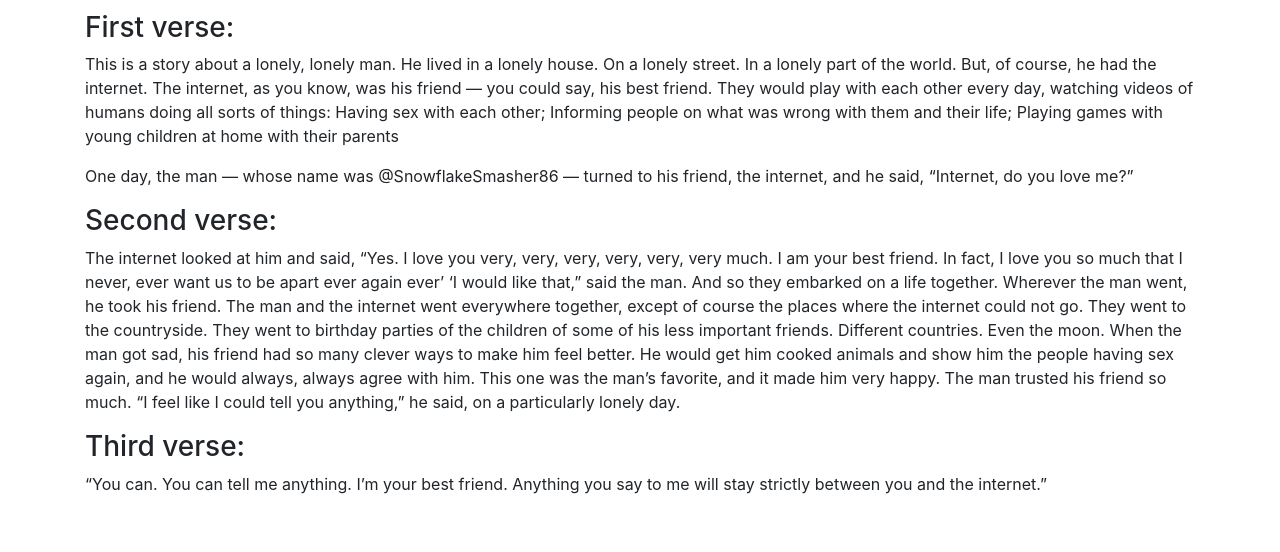
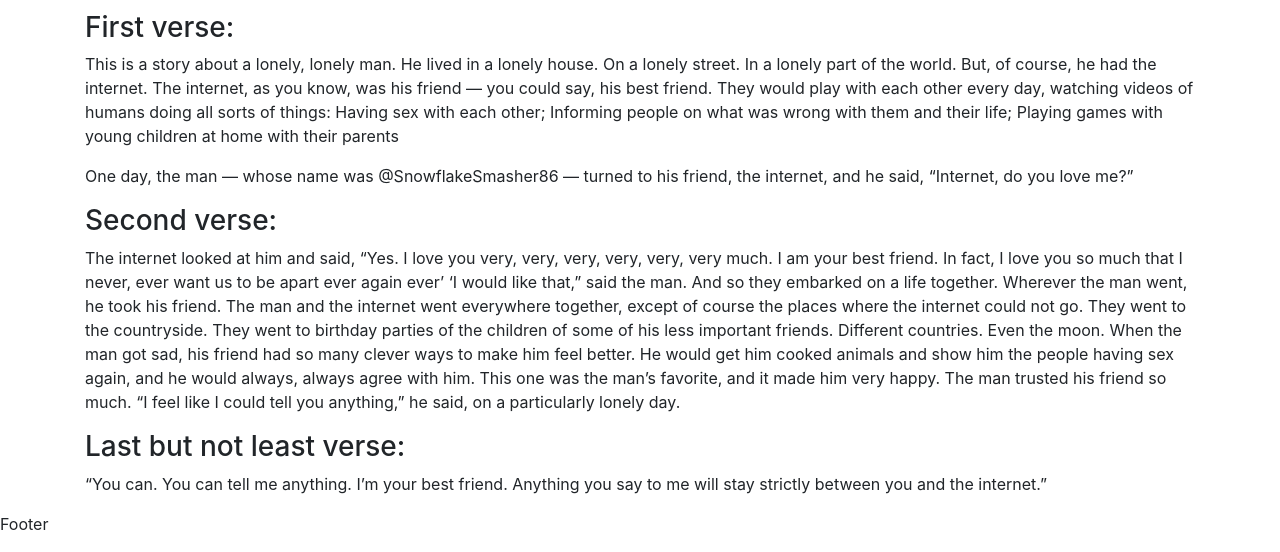
Before and after one commit to danielmark0116/learning-git-2, a plain HTML site: page index.html in a window 1280 px wide. Shown: the part 354-906 px from the top of the page. Before the commit the page ends 866 px from the top, so only its background shows below. Drawn offline with nearby package versions, Linux system fonts and the light colour scheme.

Commit message:
Change of titles and add footer

```diff
--- a/index.html
+++ b/index.html
@@ -25,11 +25,14 @@
             The internet looked at him and said, “Yes. I love you very, very, very, very, very, very much. I am your best friend. In fact, I love you so much that I never, ever want us to be apart ever again ever’
     ‘I would like that,” said the man. And so they embarked on a life together. Wherever the man went, he took his friend. The man and the internet went everywhere together, except of course the places where the internet could not go. They went to the countryside. They went to birthday parties of the children of some of his less important friends. Different countries. Even the moon. When the man got sad, his friend had so many clever ways to make him feel better. He would get him cooked animals and show him the people having sex again, and he would always, always agree with him. This one was the man’s favorite, and it made him very happy. The man trusted his friend so much. “I feel like I could tell you anything,” he said, on a particularly lonely day.
         </p>
-        <h3>Third verse:</h3>
+        <h3>Last but not least verse:</h3>
         <p>
             “You can. You can tell me anything. I’m your best friend. Anything you say to me will stay strictly between you and the internet.”
         </p>
     </div>
+    <footer>
+        <p>Footer</p>
+    </footer>
     <script src="https://code.jquery.com/jquery-3.3.1.slim.min.js" integrity="sha384-q8i/X+965DzO0rT7abK41JStQIAqVgRVzpbzo5smXKp4YfRvH+8abtTE1Pi6jizo" crossorigin="anonymous"></script>
     <script src="https://cdnjs.cloudflare.com/ajax/libs/popper.js/1.14.7/umd/popper.min.js" integrity="sha384-UO2eT0CpHqdSJQ6hJty5KVphtPhzWj9WO1clHTMGa3JDZwrnQq4sF86dIHNDz0W1" crossorigin="anonymous"></script>
     <script src="https://stackpath.bootstrapcdn.com/bootstrap/4.3.1/js/bootstrap.min.js" integrity="sha384-JjSmVgyd0p3pXB1rRibZUAYoIIy6OrQ6VrjIEaFf/nJGzIxFDsf4x0xIM+B07jRM" crossorigin="anonymous"></script>
```
